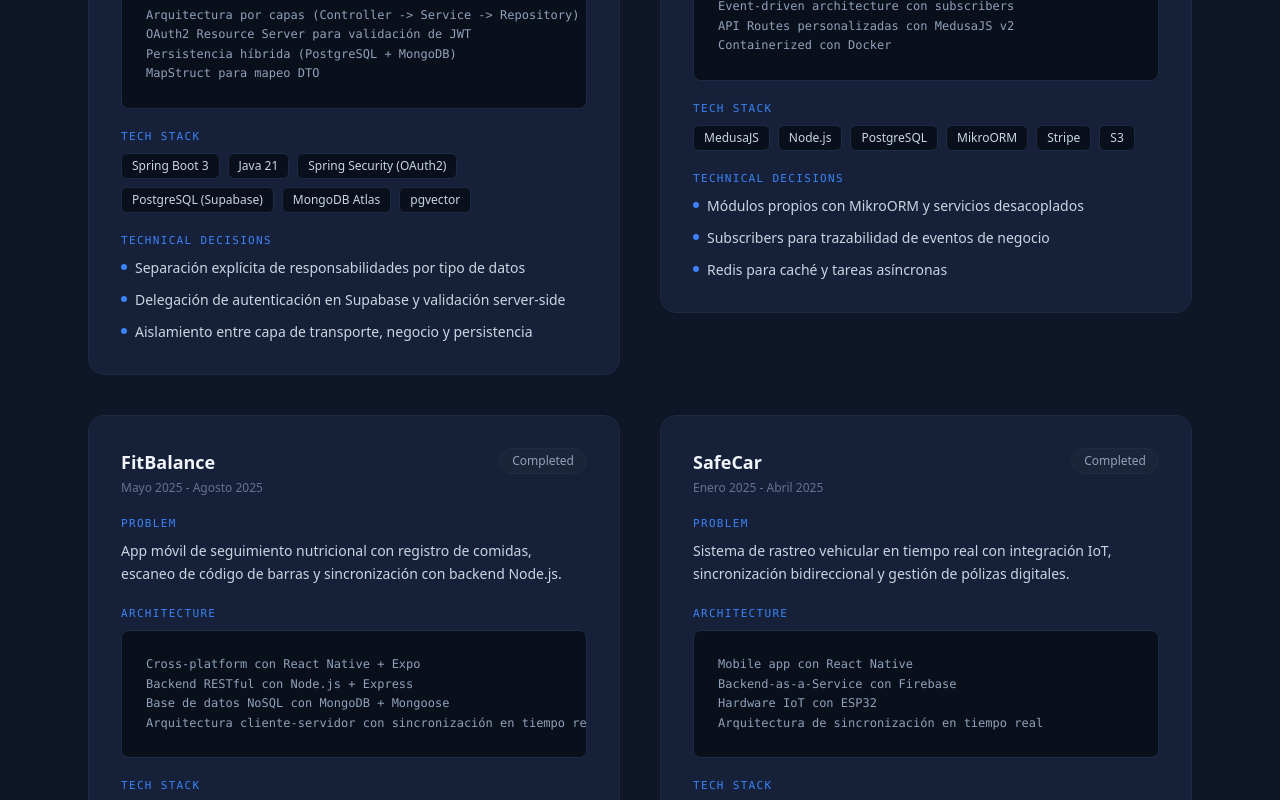
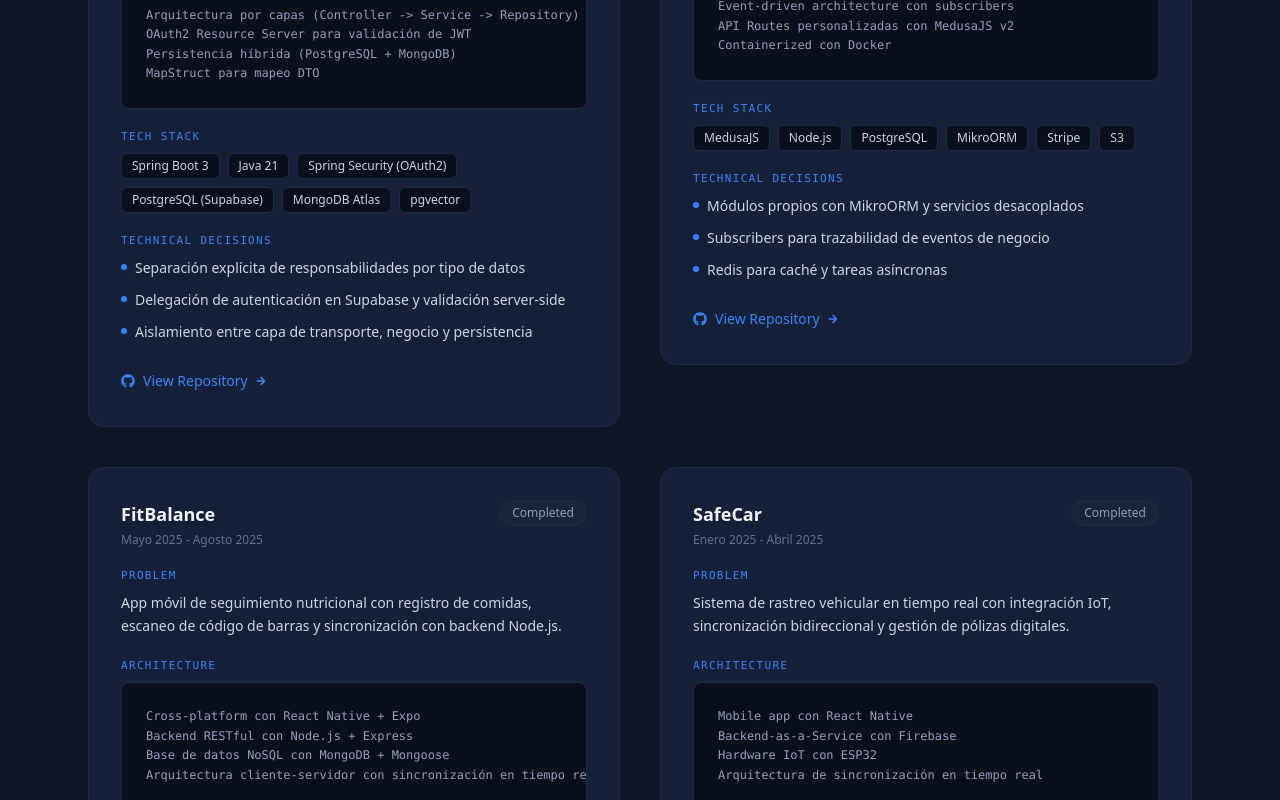
Before and after one commit to Hu-Tao128/Portafolio, a React (Vite) app: page / in a window 1280 px wide. Shown: the part 2747-3547 px from the top of the page. Built offline with nearby package versions, Linux system fonts and the light colour scheme.

Commit message:
Update Links GitHub Projects

```diff
--- a/src/App.tsx
+++ b/src/App.tsx
@@ -292,6 +292,21 @@
               ))}
             </ul>
           </div>
+
+          {project.links?.github && (
+            <div className="pt-2">
+              <a
+                href={project.links.github}
+                target="_blank"
+                rel="noopener noreferrer"
+                className="inline-flex items-center gap-2 text-sm text-accent transition-colors hover:text-accent/80"
+              >
+                <FaGithub size={14} />
+                View Repository
+                <FaArrowRight size={10} />
+              </a>
+            </div>
+          )}
         </div>
       </Card>
     </article>
```
